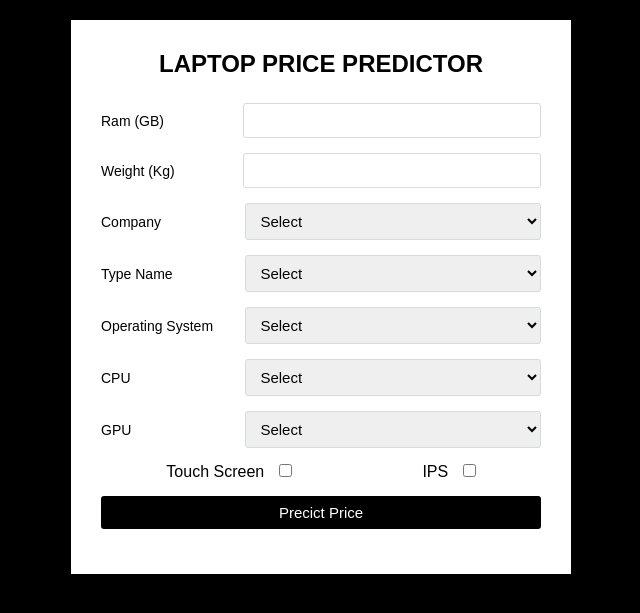
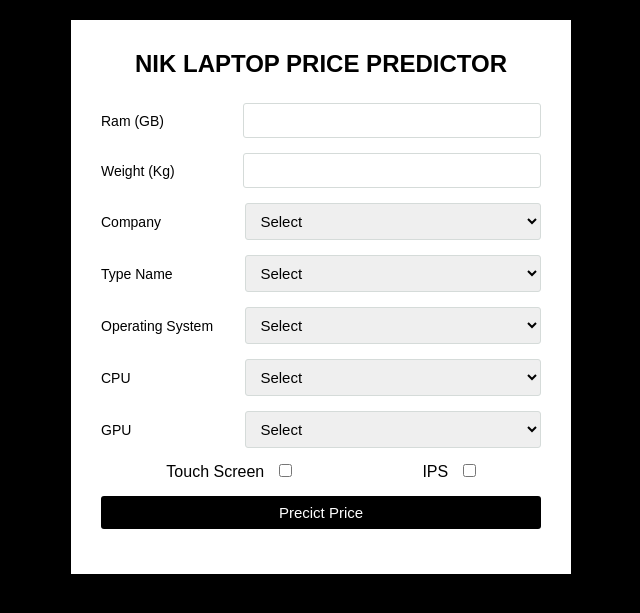
Before and after one commit to NipunKavinda95/PythonApp, a Flask app: page / in a window 1280 px wide. Shown: the top 613 px of the page, without its empty margins (319-959 px from the left). Run offline with Flask 3, Linux system fonts and the light colour scheme.

Commit message:
Updated heading on index page and modified app.py

```diff
--- a/app.py
+++ b/app.py
@@ -53,7 +53,7 @@ def index():
         traverse_list(gpu_list, gpu)
 
         pred_value = prediction(feature_list)
-        pred_value = np.round(pred_value[0],2)*305
+        pred_value = np.round(pred_value[0])*305
 
         print(pred_value)
 
--- a/templates/index.html
+++ b/templates/index.html
@@ -5,11 +5,11 @@
     <meta http-equiv="X-UA-Compatible" content="IE=edge">
     <meta name="viewport" content="width=device-width, initial-scale=1.0">
     <link rel="stylesheet" href="/static/style.css">
-    <title>Laptop Price Predictor</title>
+    <title>NIK Laptop Price Predictor</title>
 </head>
 <body>
     <div class="wrapper">
-        <div class="title">Laptop Price Predictor</div>
+        <div class="title">NIK Laptop Price Predictor</div>
         <form action="/" method="POST">
             <div class="form">
                 <div class="inputfield">
```
